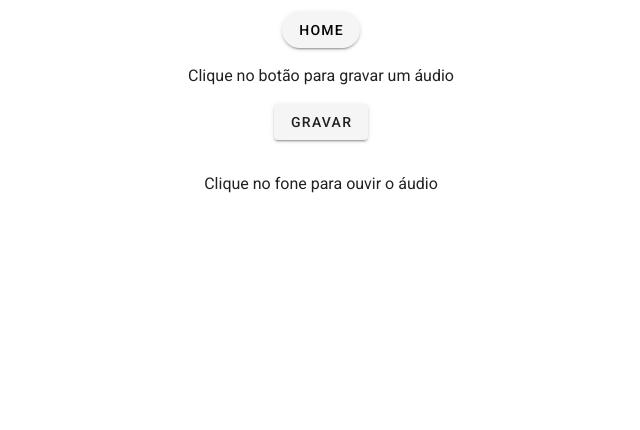
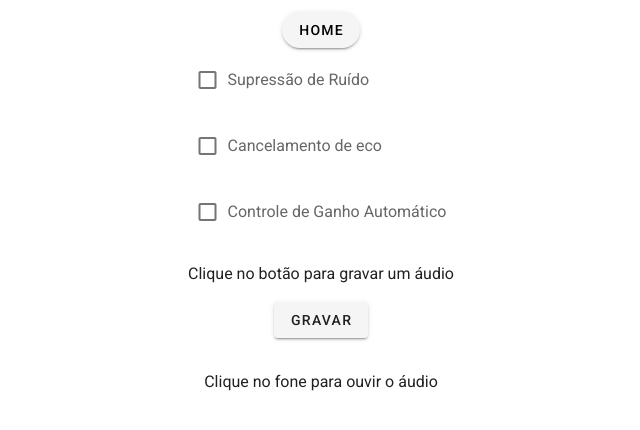
Before and after one commit to spirabr/PWA-App, a Vue app: page /test in a window 1280 px wide. Shown: the top 430 px of the page, without its empty margins (319-959 px from the left). Built offline with nearby package versions, Linux system fonts and the light colour scheme.

Commit message:
Add controllers to mediaStream settings
Signed-off-by: Francisco Eugênio Wernke <franwernke@usp.br>

```diff
--- a/src/components/Microphone.vue
+++ b/src/components/Microphone.vue
@@ -11,6 +11,7 @@ window.MediaRecorder = AudioRecorder;
 
 export default {
   name: "Microphone",
+  props: ['noiseSuppression', 'echoCancellation', 'autoGainControl'],
   data: () => ({
     activeMic: false,
     mediaRecorder: undefined,
@@ -31,9 +32,9 @@ export default {
             // forma suave, resta saber se causa grande alteração no esquema
             const stream = await navigator.mediaDevices.getUserMedia({
               audio: {
-                noiseSuppression: false,
-                echoCancellation: false,
-                autoGainControl: false,
+                noiseSuppression: this.noiseSuppression,
+                echoCancellation: this.echoCancellation,
+                autoGainControl: this.autoGainControl,
               }
             })
 
--- a/src/views/TestAudio.vue
+++ b/src/views/TestAudio.vue
@@ -5,12 +5,35 @@
         rounded
         color="Red"
       >
-        <router-link to="/" style="none">Home</router-link>
-      </v-btn>
+      <router-link to="/" style="none">Home</router-link>
+    </v-btn>
+
+    <div class="checks">
+      <v-checkbox
+        v-model="noiseSuppression"
+        label="Supressão de Ruído"
+      >
+      </v-checkbox>
+      <v-checkbox
+        v-model="echoCancellation"
+        label="Cancelamento de eco"
+      >
+      </v-checkbox>
+      <v-checkbox
+        v-model="autoGainControl"
+        label="Controle de Ganho Automático"
+      >
+      </v-checkbox>
+    </div>
 
     <div class="recorder">
       <p>Clique no botão para gravar um áudio</p>
-      <Microphone @newAudio="addNewAudio"/>
+      <Microphone
+        :noiseSuppression=noiseSuppression
+        :echoCancellation=echoCancellation
+        :autoGainControl=autoGainControl
+        @newAudio="addNewAudio"
+      />
     </div>
 
     <div class="listener">
@@ -44,6 +67,9 @@ export default {
     audios: [],
     sound: {},
     names: [],
+    noiseSuppression: false,
+    echoCancellation: false,
+    autoGainControl: false,
   }),
   components: {Microphone},
   methods: {
```
